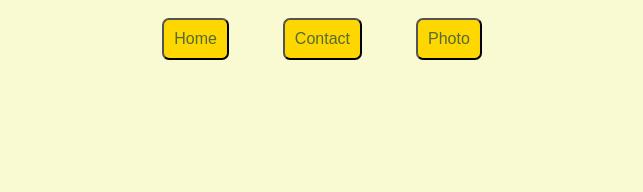
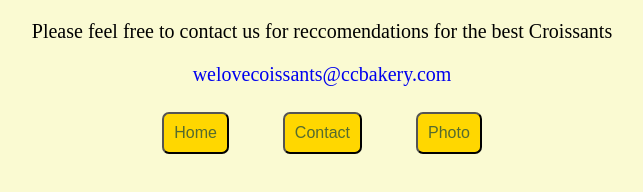
Before and after one commit to SithPrincess/Croissant, a plain HTML site: page contact.html in a window 1280 px wide. Shown: the whole page, without its empty margins (318-961 px from the left). Drawn offline with Linux system fonts and the light colour scheme.

Commit message:
Added contact info and styling

```diff
--- a/contact.html
+++ b/contact.html
@@ -7,6 +7,8 @@
     <title>Contact</title>
 </head>
 <body>
+    <p class="contact-info">Please feel free to contact us for reccomendations for the best Croissants<div class="email-link"><a href="welovecoissants@ccbakery.com">  welovecoissants@ccbakery.com </a></div></p>
+
 </body>
 <footer>
     <a href="/index.html"><button>Home</button></a>
--- a/css/style.css
+++ b/css/style.css
@@ -34,3 +34,12 @@ footer{
     height: 500px;
     max-width:100%;
 }
+.contact-info, .email-link{
+    display: block;
+    justify-content: center;
+    text-align: center;
+    font-size: 20px;
+}
+a{
+    text-decoration: none;
+}
```
Also changed, not shown: photo.html (+1 -0 lines).
